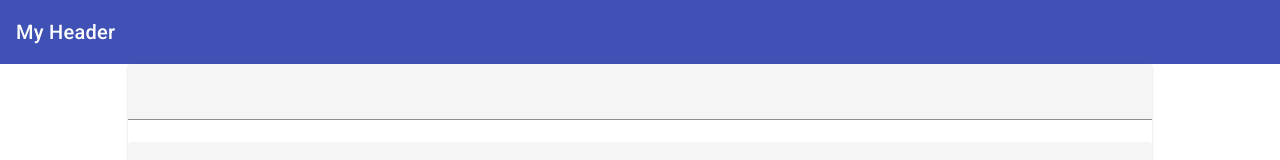
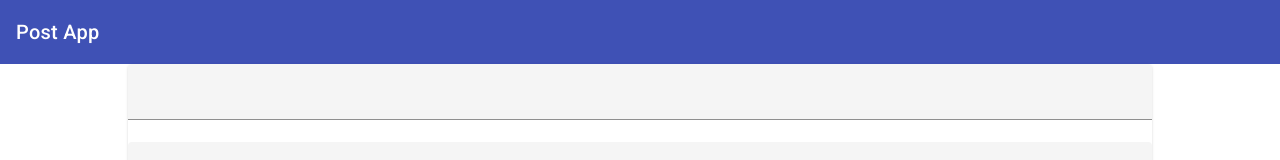
Before and after one commit to Angeredspy/MeanProj, an Angular app: page / in a window 1280 px wide. Shown: the top 160 px of the page. Built offline with nearby package versions, Linux system fonts and the light colour scheme.

Commit message:
Changes header text

```diff
--- a/src/app/header/header.component.html
+++ b/src/app/header/header.component.html
@@ -1 +1 @@
-<mat-toolbar color="primary"> My Header </mat-toolbar>
+<mat-toolbar color="primary" class="header-text">Post App</mat-toolbar>
```
